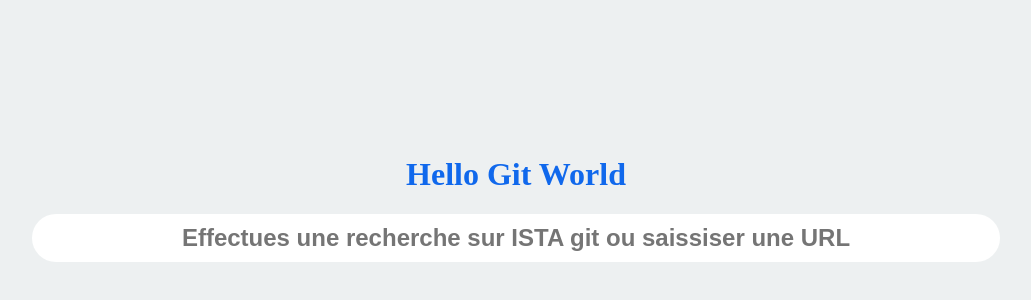
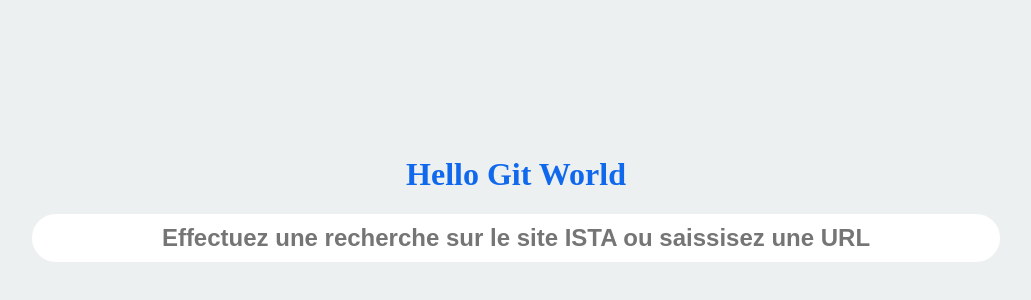
Before and after one commit to onesime12/l2_ista, a plain HTML site: page index.html in a window 1280 px wide. Shown: the part 210-510 px from the top of the page, without its empty margins (124-1155 px from the left). Drawn offline with Linux system fonts and the light colour scheme.

Commit message:
premier commit de mercredi

```diff
--- a/index.html
+++ b/index.html
@@ -8,7 +8,6 @@
 </head>
 <body>
     <h1>Hello Git World</h1>
-    <input type="text" name="reseach" id="reseach" placeholder="Effectues une recherche sur ISTA git ou saissiser une URL">
-    <script src="main.js"></script>
+    <input type="text" name="reseach" id="reseach" placeholder="Effectuez une recherche sur le site ISTA ou saissisez une URL">
 </body>
 </html>
```
